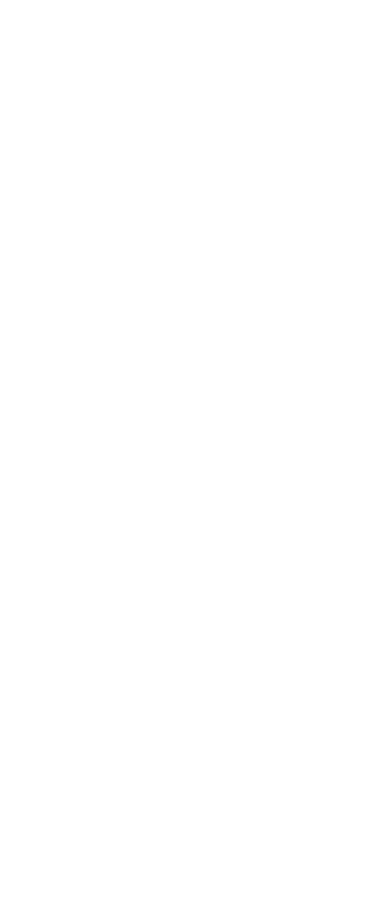
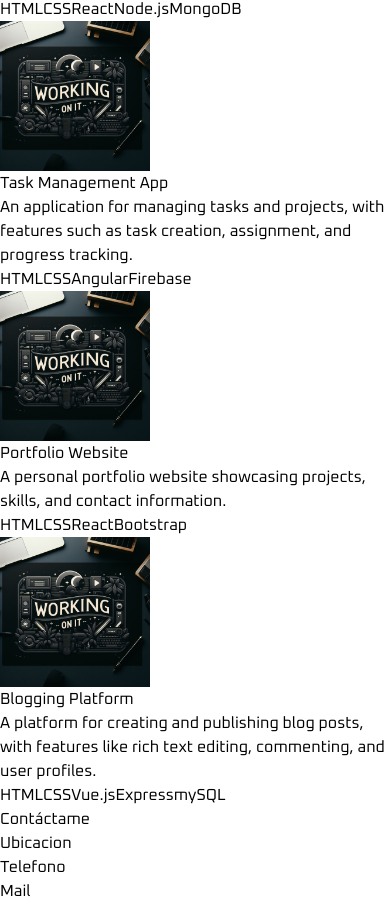
Before and after one commit to unlessDev/Portfolio, a React (Vite) app: page / in a window 390 px wide. Shown: the part 3109-4012 px from the top of the page. Before the commit the page ends 2836 px from the top, so only its background shows below. Built offline with nearby package versions, Linux system fonts and the light colour scheme.

Commit message:
ContactSection

```diff
--- a/src/App.jsx
+++ b/src/App.jsx
@@ -4,6 +4,8 @@
 import About from './components/About'
 import Technologies from './components/Technologies'
 import Experience from './components/Experience'
+import Projects from './components/Projects'
+import Contact from './components/Contact'
 
 const App = () => {
   return (
@@ -20,6 +22,8 @@
         <About />
         <Technologies />
         <Experience />
+        <Projects />
+        <Contact />
       </div>
 
     </div>
--- /dev/null
+++ b/src/components/Contact.jsx
@@ -0,0 +1,20 @@
+const Contact = () => {
+  return (
+    <div className="border-b border-neutral-900 pb-20">
+        <h1 className="my-10 text-center text-4xl">Contáctame</h1>
+        <div className="text-center tracking-tighter">
+            <p className="my-4">
+                Ubicacion
+            </p>
+            <p className="my-4">
+                Telefono
+            </p>
+            <a href="" className="border-b">
+                Mail
+            </a>
+        </div>
+    </div>
+  )
+}
+
+export default Contact
--- a/src/components/Hero.jsx
+++ b/src/components/Hero.jsx
@@ -6,7 +6,7 @@
                 <div className="w-full lg:w-1/2">
                     <div className="flex flex-col items-center lg:items-start">
                         <h1 className="bg-gradient-to-r from-pink-600 via-slate-500 to-blue-600 bg-clip-text text-transparent pb-16 text-6xl lg:mt-16 font-semibold lg:text-9xl">unlessDev</h1>
-                        <span className="bg-gradient-to-r from-blue-500 via-slate-400 to-purple-600 bg-clip-text text-4xl text-transparent">
+                        <span className="bg-gradient-to-r from-blue-500 via-slate-400 to-purple-600 bg-clip-text text-3xl text-transparent">
                             Full Stack Developer
                         </span>
                         <p className="my-2 max-w-xl py-8 font-medium tracking-wider">
--- /dev/null
+++ b/src/components/Projects.jsx
@@ -0,0 +1,38 @@
+import { PROJECTS } from "../constants"
+
+const Projects = () => {
+  return (
+    <div className="border-b border-neutral-900 pb-4">
+      <h2 className="my-20 text-center text-4xl">Proyectos</h2>
+      <div>
+        {PROJECTS.map((project, index) => (
+          <div key={index} className="mb-8 flex flex-wrap lg:justify-center">
+            <div className="w-full lg:w-1/4">
+              <img
+                src={project.image}
+                width={150}
+                height={150}
+                alt={project.title}
+                className="mb-6 rounded"
+              />
+            </div>
+            <div className="w-full max-w-xl lg:w-3/4">
+              <h6 className="mb-2 font-semibold">{project.title}</h6>
+              <p className="mb-4 text-neutral-400">{project.description}</p>
+              {project.technologies.map((tech, index) => (
+                <span
+                  key={index}
+                  className="mr-2 rounded bg-neutral-900 px-2 py-1 text-sm font-medium text-purple-700"
+                >
+                  {tech}
+                </span>
+              ))}
+            </div>
+          </div>
+        ))}
+        </div>
+      </div>
+  )
+}
+
+export default Projects
--- a/src/constants/index.js
+++ b/src/constants/index.js
@@ -1,3 +1,5 @@
+import workingOn from "../assets/workingOnIt.jpeg"
+
 export const HERO_CONTENT = `I am a passionate full stack developer with a knack for crafting robust and scalable web applications. With 5 years of hands-on experience, I have honed my skills in front-end technologies like React and Next.js, as well as back-end technologies like Node.js, MySQL, PostgreSQL, and MongoDB. My goal is to leverage my expertise to create innovative solutions that drive business growth and deliver exceptional user experiences.`;
 
 export const ABOUT_TEXT = `I am a dedicated and versatile full stack developer with a passion for creating efficient and user-friendly web applications. With 5 years of professional experience, I have worked with a variety of technologies, including React, Next.js, Node.js, MySQL, PostgreSQL, and MongoDB. My journey in web development began with a deep curiosity for how things work, and it has evolved into a career where I continuously strive to learn and adapt to new challenges. I thrive in collaborative environments and enjoy solving complex problems to deliver high-quality solutions. Outside of coding, I enjoy staying active, exploring new technologies, and contributing to open-source projects.`;
@@ -35,24 +37,28 @@
 
 export const PROJECTS = [
   {
+    image: workingOn,
     title: "E-Commerce Website",
     description:
       "A fully functional e-commerce website with features like product listing, shopping cart, and user authentication.",
     technologies: ["HTML", "CSS", "React", "Node.js", "MongoDB"],
   },
   {
+    image: workingOn,
     title: "Task Management App",
     description:
       "An application for managing tasks and projects, with features such as task creation, assignment, and progress tracking.",
     technologies: ["HTML", "CSS", "Angular", "Firebase"],
   },
   {
+    image: workingOn,
     title: "Portfolio Website",
     description:
       "A personal portfolio website showcasing projects, skills, and contact information.",
     technologies: ["HTML", "CSS", "React", "Bootstrap"],
   },
   {
+    image: workingOn,
     title: "Blogging Platform",
     description:
       "A platform for creating and publishing blog posts, with features like rich text editing, commenting, and user profiles.",
```
Also changed, not shown: src/assets/unlessDev.jpeg (deleted), src/assets/unlessDevSec.jpeg (deleted).
